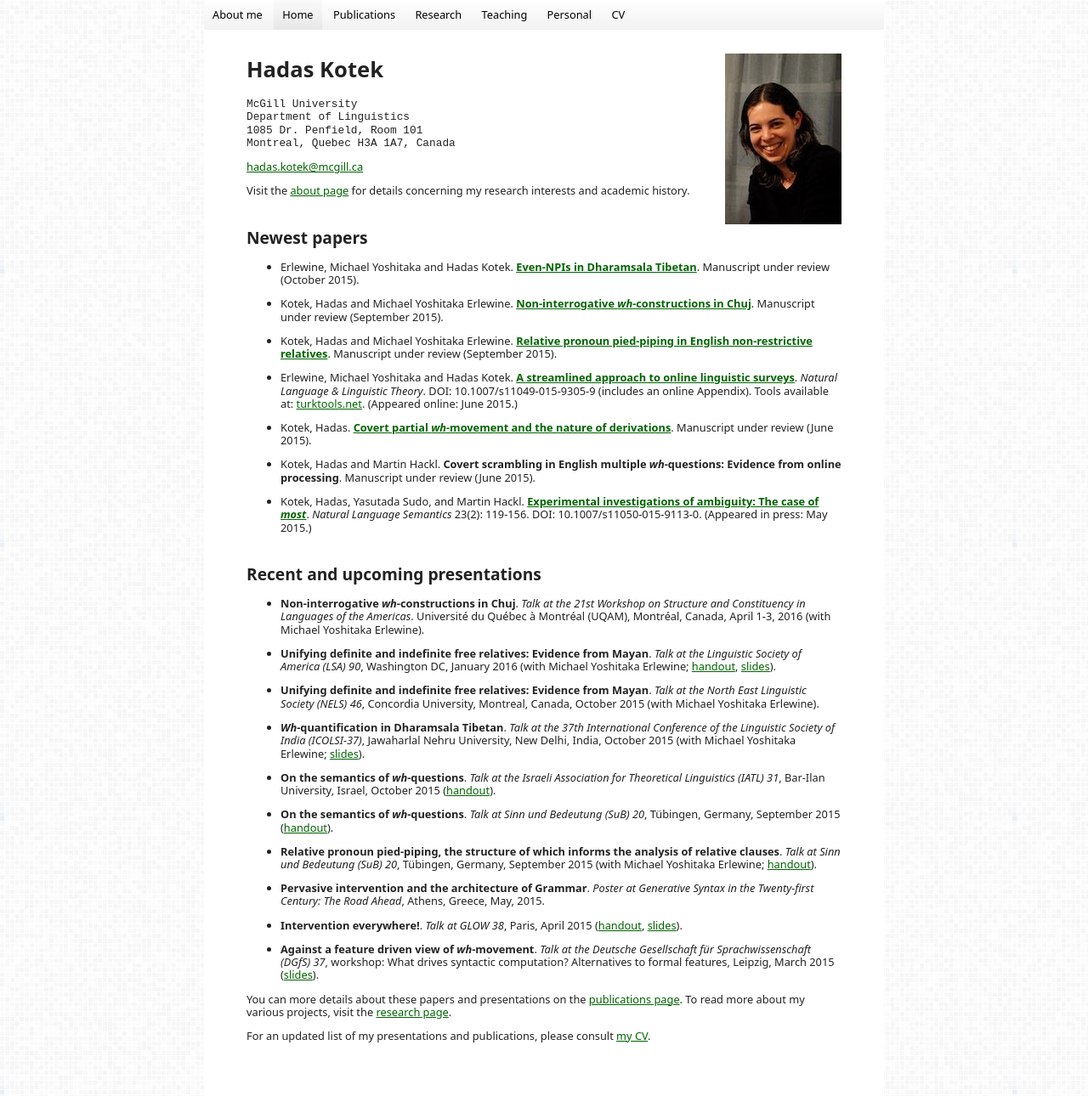
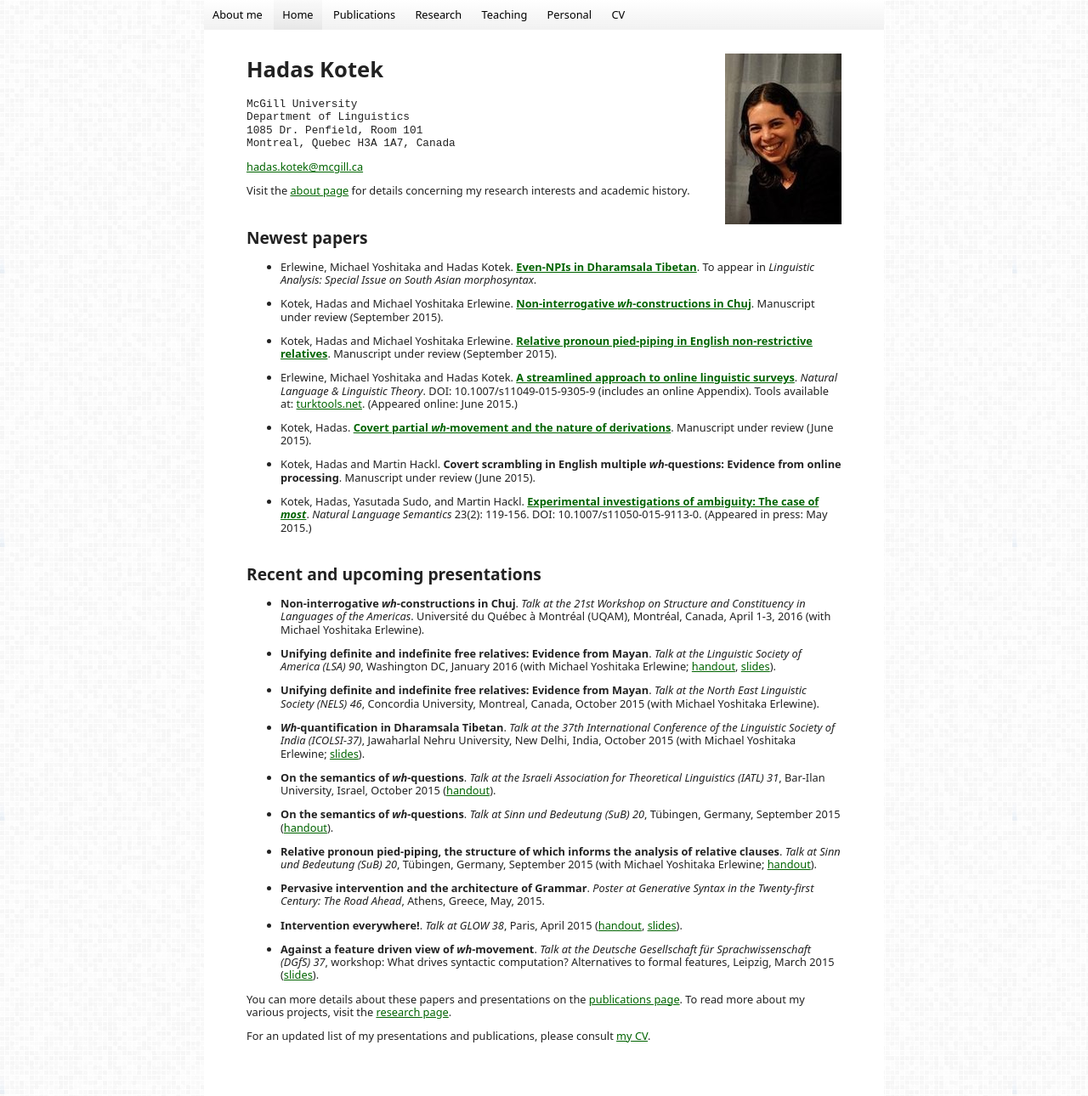
Before and after one commit to hkotek/hkotek.com, a Jekyll site: the page built from index.md, in a window 1280 px wide and 1290 px high. Shown: the whole window at 85% size. Built offline with Jekyll 4.4.1, drawn with Linux system fonts in a browser that asks for light colours.

Commit message:
Update Linguistic Analysis paper

```diff
--- a/index.md
+++ b/index.md
@@ -27,7 +27,7 @@
 Newest papers
 -------------
 
-* Erlewine, Michael Yoshitaka and Hadas Kotek. [**Even-NPIs in Dharamsala Tibetan**](erlewine-kotek-tibetan.pdf). Manuscript under review (October 2015).
+* Erlewine, Michael Yoshitaka and Hadas Kotek. [**Even-NPIs in Dharamsala Tibetan**](erlewine-kotek-tibetan.pdf). To appear in *Linguistic Analysis: Special Issue on South Asian morphosyntax*.
 
 * Kotek, Hadas and Michael Yoshitaka Erlewine. [**Non-interrogative *wh*-constructions in Chuj**](Kotek-ChujPaper.pdf). Manuscript under review (September 2015).
 
```
Also changed, not shown: 1 other file.
